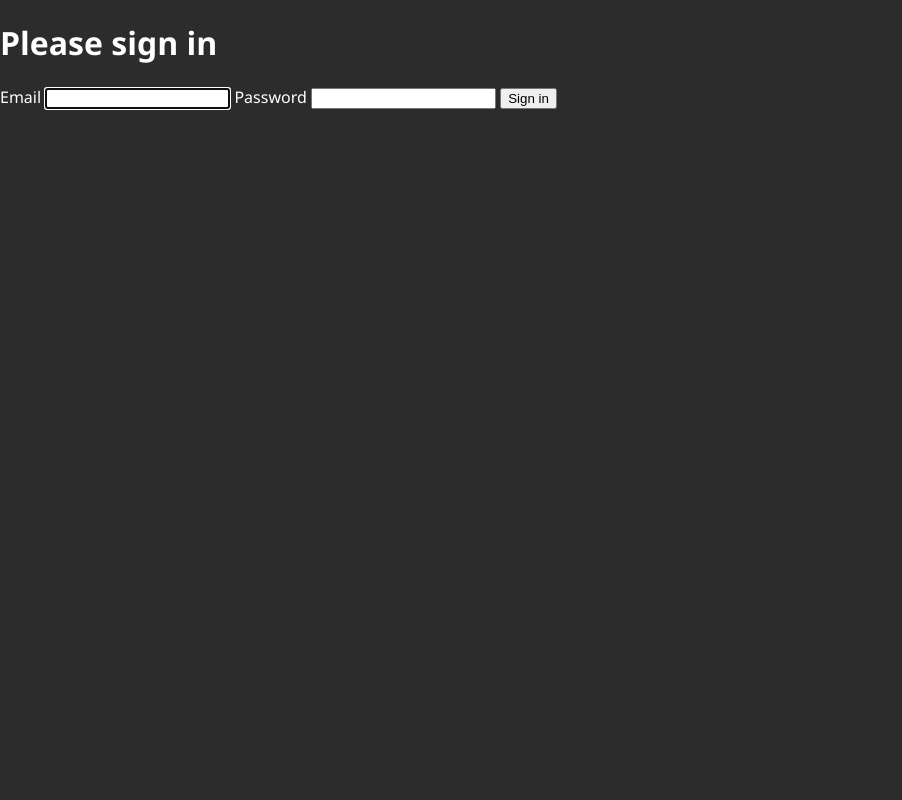
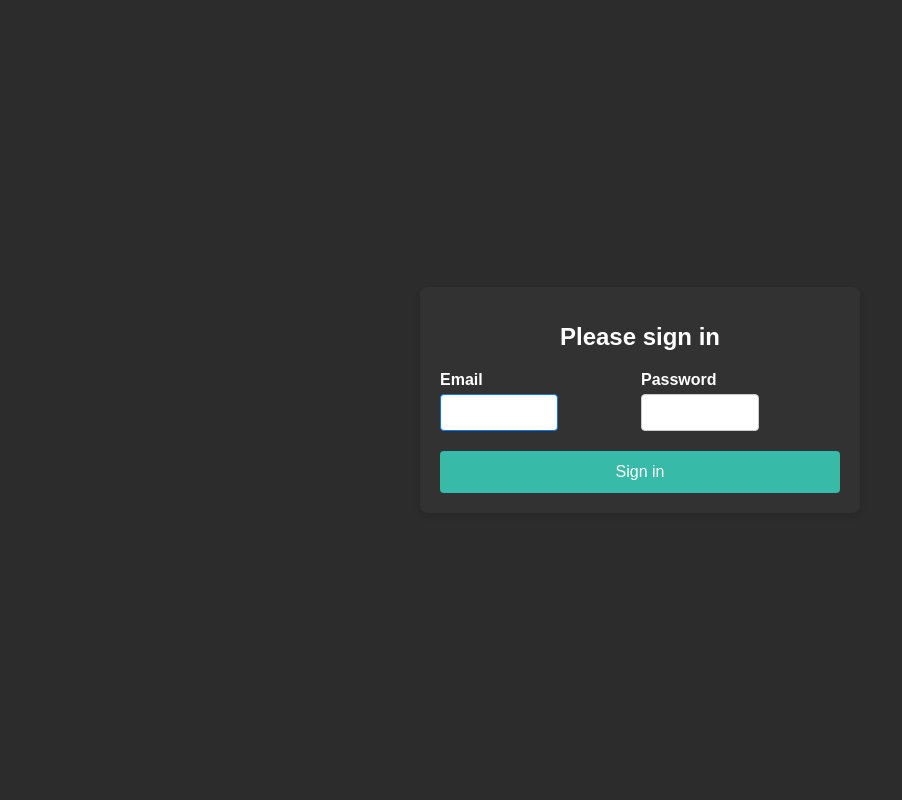
Before and after one commit to John-Rep/AstroLogement, a Symfony app: template AstroLogement/templates/security/login.html.twig in a window 1280 px wide. Shown: the part 120-920 px from the top of the page, without its empty margins (0-902 px from the left). Before the commit the page ends 230 px from the top, so only its background shows below. Run offline with Twig, Linux system fonts and the light colour scheme; the template is opened without the code that fills it, so the values that code supplies are empty; some libraries are stand-ins or nearby versions.

Commit message:
Création du Login + fix bug navbar

```diff
--- /dev/null
+++ b/AstroLogement/public/css/login.css
@@ -0,0 +1,98 @@
+/* Style global pour la page de login */
+main {
+    font-family: Arial, sans-serif;
+    background-color: #2C2C2C; /* Fond clair */
+    margin: 0;
+    display: flex;
+    justify-content: center;
+    align-items: center;
+    height: 100vh; /* Remplir la hauteur de la page, mais centrer le formulaire uniquement */
+}
+
+/* Conteneur du formulaire */
+.login-container {
+    display: flex;
+    justify-content: center;
+    align-items: center;
+    width: 100%;
+    height: 100%; /* Prendre toute la hauteur de la page */
+}
+
+/* Conteneur de la box du formulaire */
+form.login-form {
+    background-color: rgba(56, 56, 56, 0.5);  /* Couleur de fond mise à jour */
+    padding: 20px;
+    border-radius: 8px;
+    box-shadow: 0 4px 6px rgba(0, 0, 0, 0.1);
+    width: 100%;
+    max-width: 400px;
+}
+
+/* Titre du formulaire */
+h1.login-title {
+    text-align: center;
+    font-size: 24px;
+    margin-bottom: 20px;
+}
+
+/* Labels pour les champs de formulaire */
+label.login-label {
+    display: block;
+    font-weight: bold;
+    margin-bottom: 5px;
+}
+
+/* Style des champs de formulaire */
+input[type="email"].login-input,
+input[type="password"].login-input {
+    width: 48%;
+    padding: 10px;
+    margin-bottom: 10px;
+    margin-right: 4%;
+    border-radius: 4px;
+    border: 1px solid #ccc;
+}
+
+input[type="email"].login-input:focus,
+input[type="password"].login-input:focus {
+    border-color: #007bff;
+    outline: none;
+}
+
+/* Disposition des champs côte à côte */
+.login-form-row {
+    display: flex;
+    justify-content: space-between;
+    margin-bottom: 10px;
+}
+
+/* Espacement entre les champs */
+.login-form-row input {
+    width: 48%;
+}
+
+/* Le bouton de soumission */
+button.login-btn {
+    width: 100%;
+    padding: 12px;
+    background-color: rgba(59, 244, 218, 0.7);
+    color: #fff;
+    border: none;
+    border-radius: 4px;
+    font-size: 16px;
+    cursor: pointer;
+}
+
+button.login-btn:hover {
+    background-color: rgba(59, 244, 218, 0.9);
+}
+
+/* Message d'erreur */
+.alert.login-alert {
+    color: #e74c3c;
+    background-color: #f8d7da;
+    border: 1px solid #e74c3c;
+    padding: 10px;
+    margin-bottom: 15px;
+    border-radius: 4px;
+}
--- a/AstroLogement/public/css/style.css
+++ b/AstroLogement/public/css/style.css
@@ -1,6 +1,8 @@
 
-/* === NAVBAR STYLING === */
+
 @import url("register.css");
+
+@import url("login.css");
 
 body {
     margin: 0;
--- a/AstroLogement/templates/base.html.twig
+++ b/AstroLogement/templates/base.html.twig
@@ -7,9 +7,7 @@
         <link rel="icon" href="{{ asset('images/logo.png') }}">
         {% block stylesheets %}{% endblock %}
         {% block javascripts %}{% endblock %}
-    </head>
 
-    <body>
         <nav class="astro-navbar">
             <a href="{{ path('app_location_index') }}" class="navbar-left link-logo">
                 <img src="{{ asset('images/logo.png') }}" alt="Logo" class="astro-logo">
@@ -42,5 +40,7 @@
         <main class="content">
             {% block body %}{% endblock %}
         </main>
+    </head>
+    <body>
     </body>
 </html>
--- a/AstroLogement/templates/security/login.html.twig
+++ b/AstroLogement/templates/security/login.html.twig
@@ -3,9 +3,10 @@
 {% block title %}Log in!{% endblock %}
 
 {% block body %}
-    <form method="post">
+    <div class="login-container">
+        <form method="post" class="login-form">
             {% if error %}
-            <div class="alert alert-danger">{{ error.messageKey|trans(error.messageData, 'security') }}</div>
+                <div class="alert login-alert">{{ error.messageKey|trans(error.messageData, 'security') }}</div>
             {% endif %}
 
             {% if app.user %}
@@ -14,28 +15,24 @@
                 </div>
             {% endif %}
 
-        <h1 class="h3 mb-3 font-weight-normal">Please sign in</h1>
-        <label for="username">Email</label>
-        <input type="email" value="{{ last_username }}" name="_username" id="username" class="form-control" autocomplete="email" required autofocus>
-        <label for="password">Password</label>
-        <input type="password" name="_password" id="password" class="form-control" autocomplete="current-password" required>
+            <h1 class="h3 login-title">Please sign in</h1>
 
-        <input type="hidden" name="_csrf_token"
-               value="{{ csrf_token('authenticate') }}"
-        >
+            <div class="login-form-row">
+                <div class="input-group">
+                    <label for="username" class="login-label">Email</label>
+                    <input type="email" value="{{ last_username }}" name="_username" id="username" class="login-input" autocomplete="email" required autofocus>
+                </div>
+                <div class="input-group">
+                    <label for="password" class="login-label">Password</label>
+                    <input type="password" name="_password" id="password" class="login-input" autocomplete="current-password" required>
+                </div>
+            </div>
 
-        {#
-            Uncomment this section and add a remember_me option below your firewall to activate remember me functionality.
-            See https://symfony.com/doc/current/security/remember_me.html
+            <input type="hidden" name="_csrf_token" value="{{ csrf_token('authenticate') }}">
 
-            <div class="checkbox mb-3">
-                <input type="checkbox" name="_remember_me" id="_remember_me">
-                <label for="_remember_me">Remember me</label>
-            </div>
-        #}
-
-        <button class="btn btn-lg btn-primary" type="submit">
+            <button class="btn btn-lg login-btn" type="submit">
                 Sign in
             </button>
         </form>
+    </div>
 {% endblock %}
```
Lines whose indentation alone changed are shown as unchanged.
